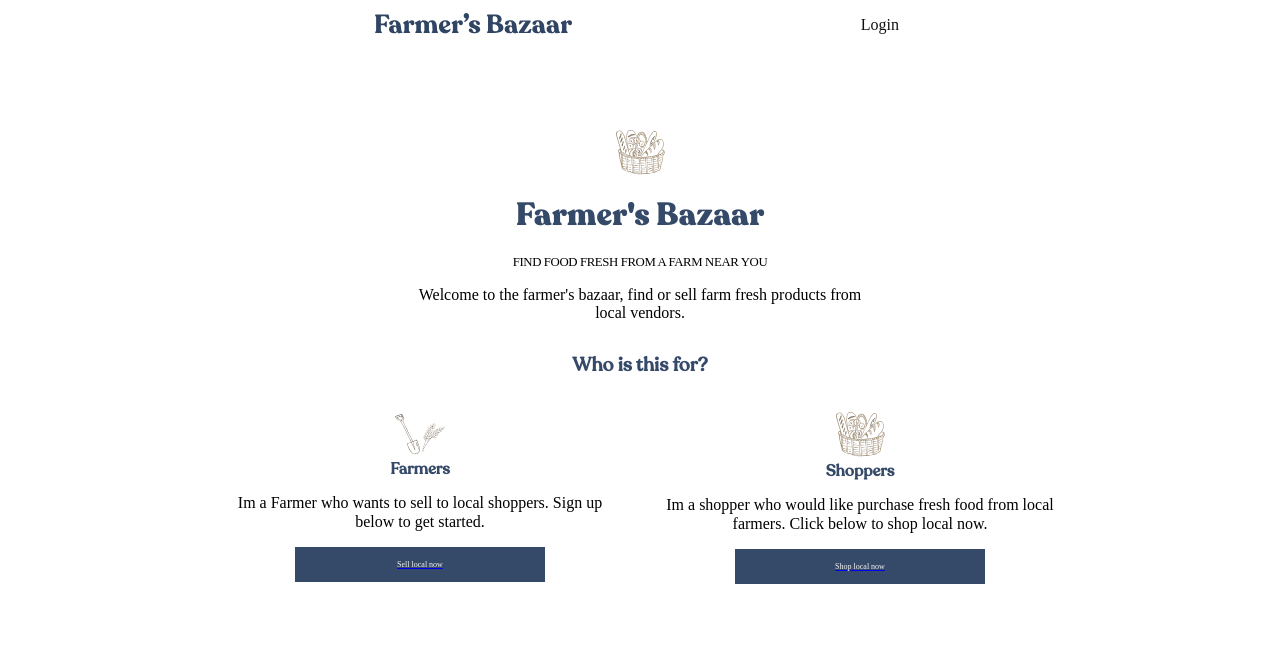
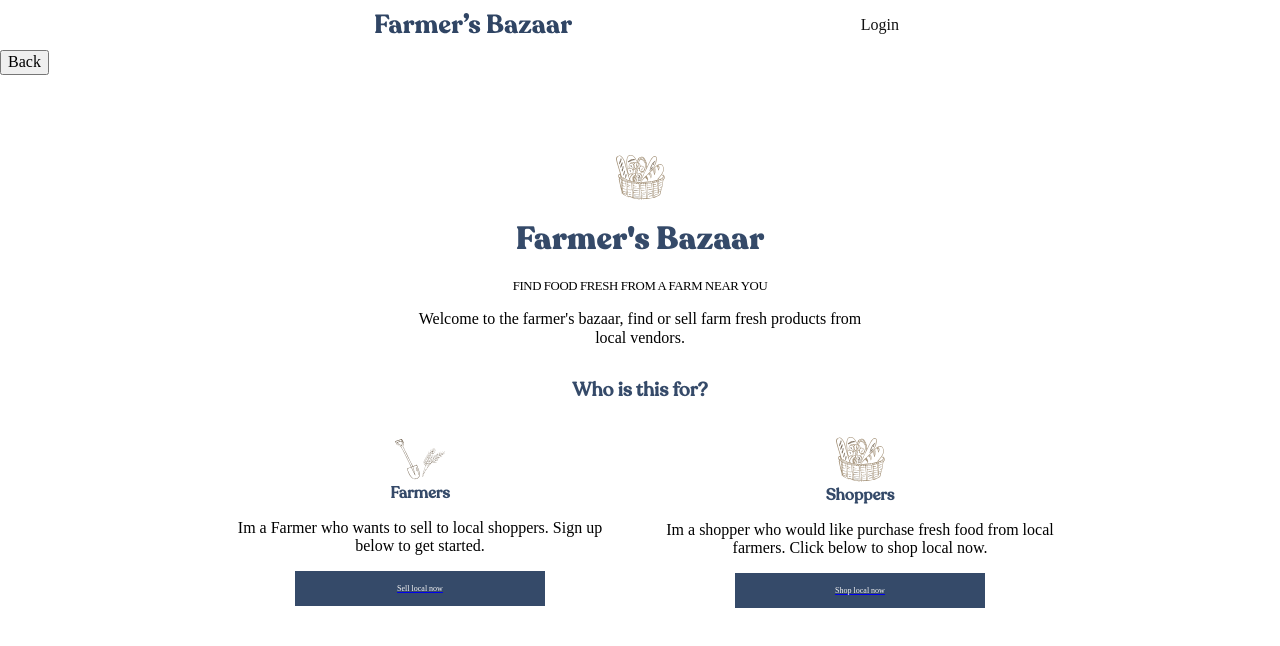
Before and after one commit to rhennessey3/farmersclientfinal, a React (Create React App) app: page / in a window 1280 px wide. Shown: the top 646 px of the page. Built offline with nearby package versions, Linux system fonts and the light colour scheme; a small style sheet from the web is missing; a web font is replaced by a local one.

Commit message:
fixed back button

```diff
--- a/src/components/BackButton/BackButton.js
+++ b/src/components/BackButton/BackButton.js
@@ -5,9 +5,10 @@ import { useHistory, useRouteMatch } from 'react-router-dom';
 export default function BackButton() {
   let history = useHistory();
   const isLandingPage = useRouteMatch('/')?.isExact;
+  const isAddItemPage = useRouteMatch('/add')?.isExact
   return (
     <>
-      {isLandingPage || <button onClick={() => history.goBack()}>Back</button>}
+      {isLandingPage, isAddItemPage || <button onClick={() => history.goBack()}>Back</button>}
     </>
   );
 }
```
